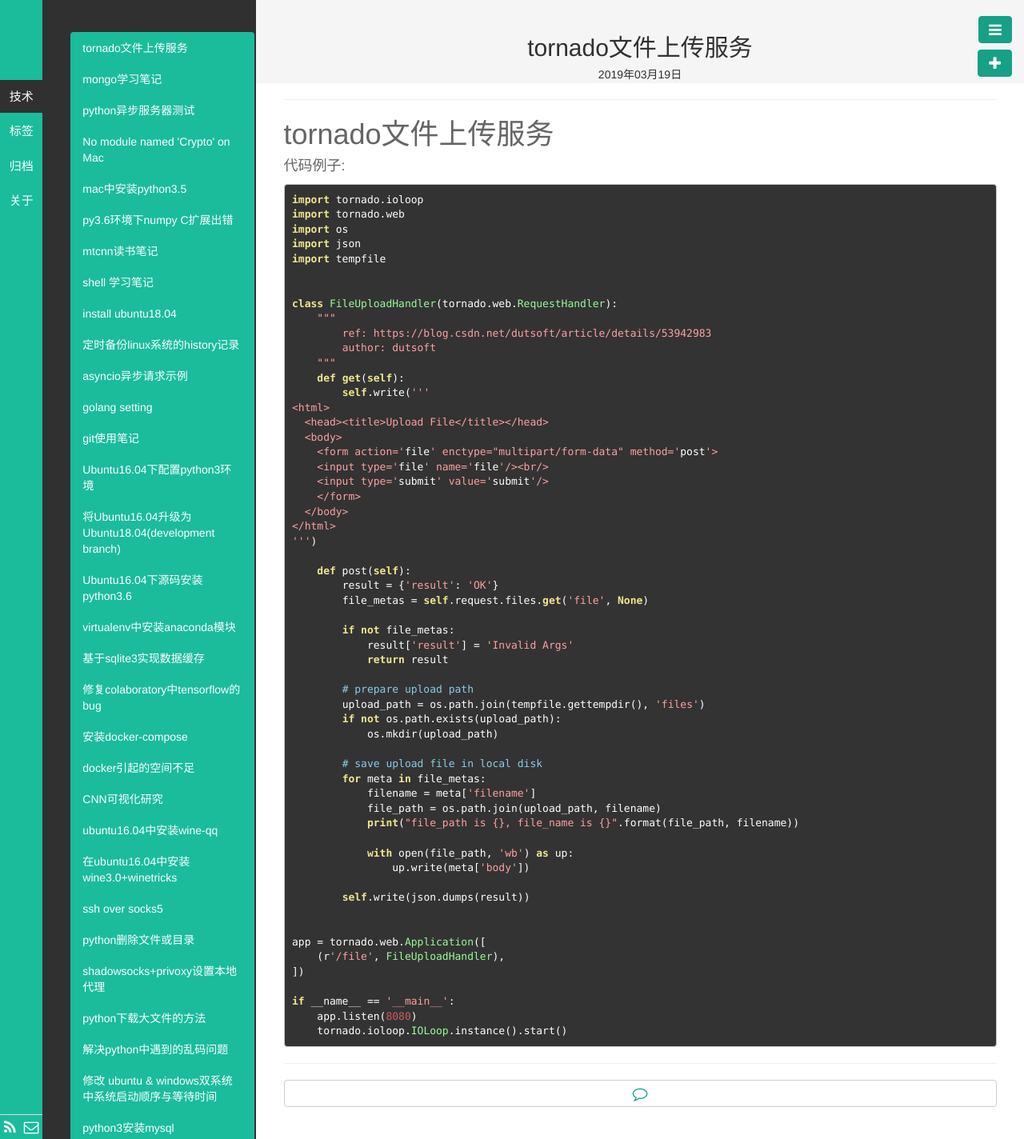
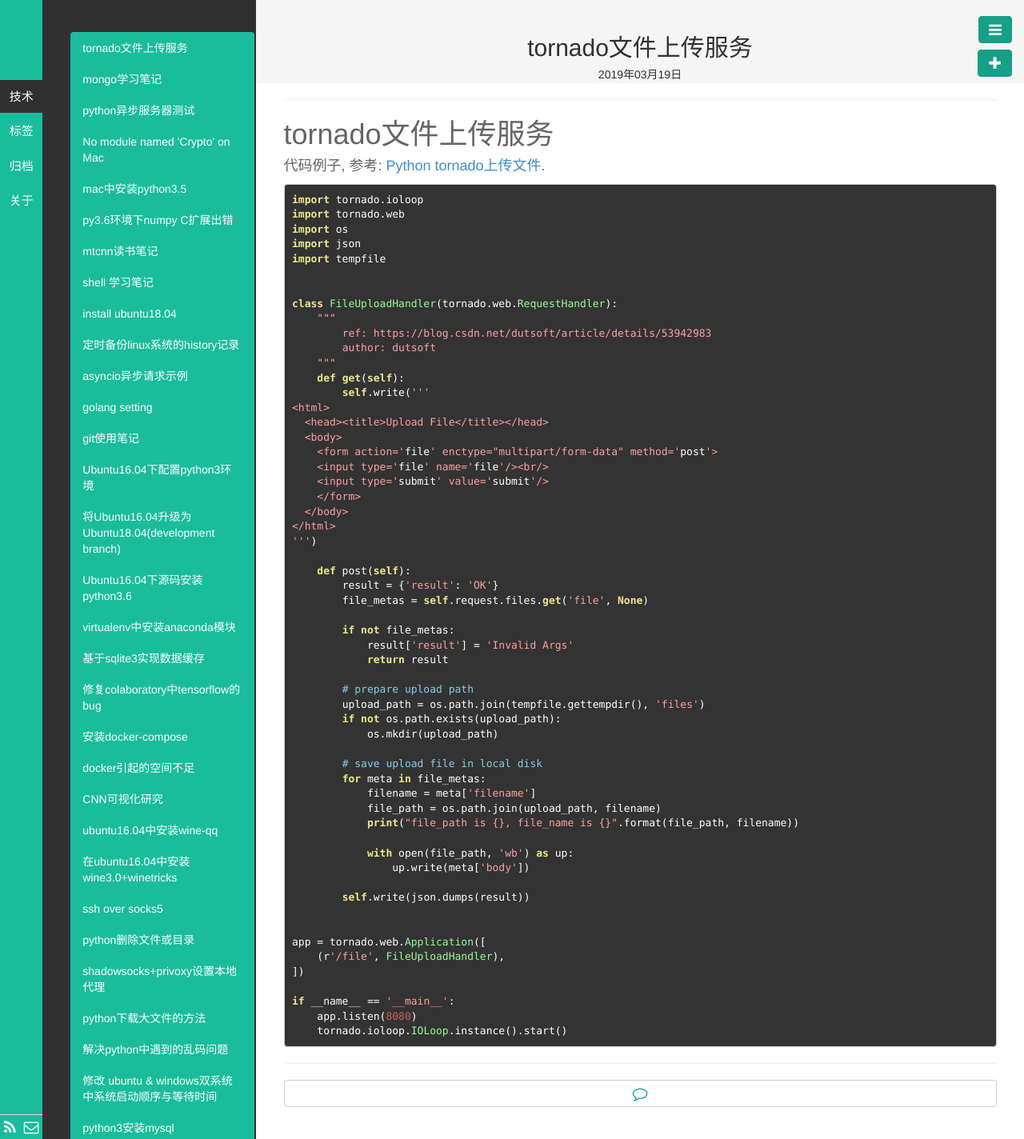
Before and after one commit to fengrk/frkhit.github.io, a Jekyll site: the page built from _posts/blog/2019-03-19-tornado_file_server.md, in a window 1280 px wide. Shown: the whole page at 80% size. Built offline with Jekyll 4.4.1, drawn with Linux system fonts in a browser that asks for light colours; Markdown is read by kramdown in place of the engine named in the settings.

Commit message:
Update 2019-03-19-tornado_file_server.md

````diff
--- a/_posts/blog/2019-03-19-tornado_file_server.md
+++ b/_posts/blog/2019-03-19-tornado_file_server.md
@@ -9,7 +9,7 @@ description:
 
 # tornado文件上传服务
 
-代码例子:
+代码例子, 参考: [Python tornado上传文件](https://blog.csdn.net/dutsoft/article/details/53942983).
 
 ```
 import tornado.ioloop
````
